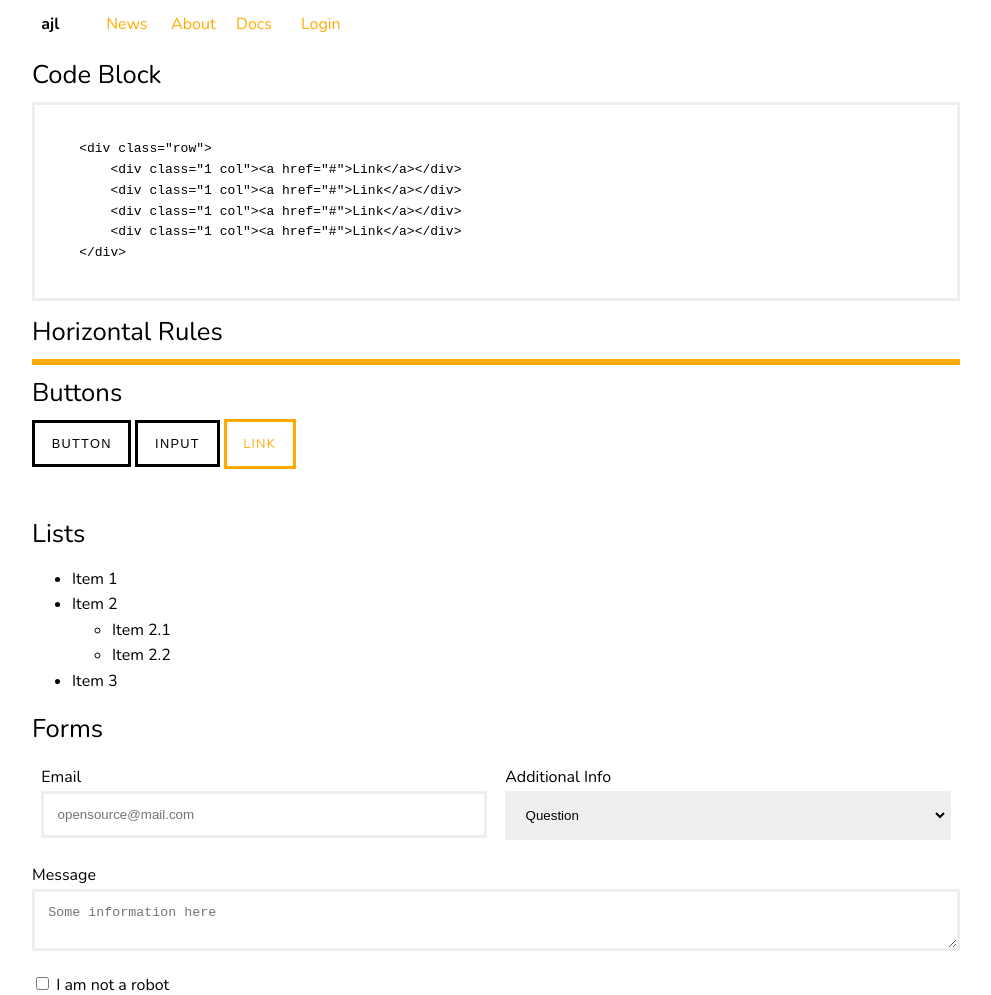
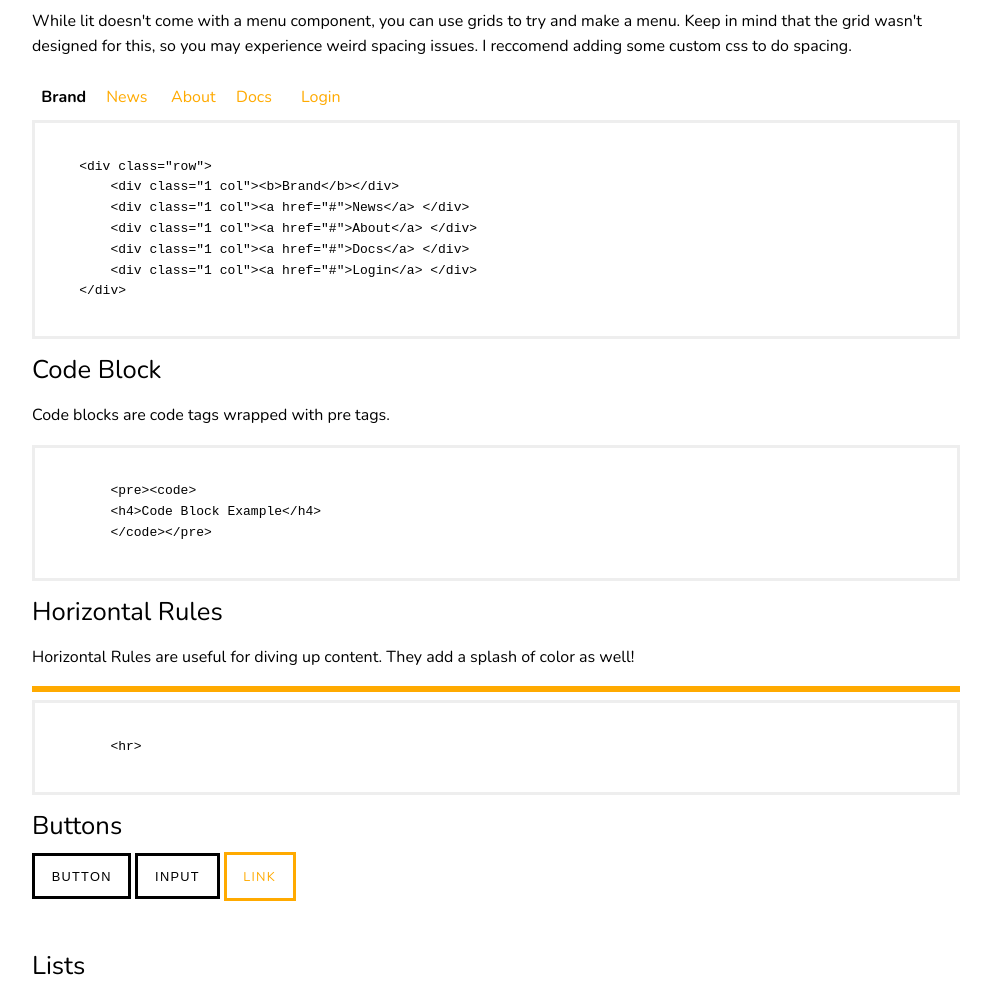
Before and after one commit to ajusa/lit, a website: page index.html in a window 1280 px wide. Shown: the part 2067-3062 px from the top of the page, without its empty margins (144-1135 px from the left). Drawn offline with nearby package versions, Linux system fonts and the light colour scheme.

Commit message:
more documentation

```diff
--- a/index.html
+++ b/index.html
@@ -85,7 +85,7 @@
     <h5>Heading</h5>
     <h6>Heading</h6>
     <p>This is a paragraph. The font family is <a href="https://fonts.google.com/specimen/Nunito">Nunito</a>.
-    <b>Some bold text.</b> <i>Italics also looks nice.</i> You can <u>underline</u> things you feel are important. Lit has styles that override the default heading styles, including margin.</p>
+        <b>Some bold text.</b> <i>Italics also looks nice.</i> You can <u>underline</u> things you feel are important. Lit has styles that override the default heading styles, including margin.</p>
     <pre><code>
     &lt;h1&gt;Heading&lt;/h1&gt;
     &lt;h2&gt;Heading&lt;/h2&gt;
@@ -99,24 +99,36 @@
     Lit has styles that override the default heading styles, including margin.&lt;/p&gt;
     </code></pre>
     <h4>Menu</h4>
+    <p>While lit doesn't come with a menu component, you can use grids to try and make a menu. Keep in mind that the grid wasn't designed for this, so you may experience weird spacing issues. I reccomend adding some custom css to do spacing.</p>
     <div class="row">
-        <div class="1 col"><b>ajl</b></div>
+        <div class="1 col"><b>Brand</b></div>
         <div class="1 col"><a href="#">News</a> </div>
         <div class="1 col"><a href="#">About</a> </div>
         <div class="1 col"><a href="#">Docs</a> </div>
         <div class="1 col"><a href="#">Login</a> </div>
     </div>
-    <h4>Code Block</h4>
     <pre><code>
     &lt;div class=&quot;row&quot;&gt;
-        &lt;div class=&quot;1 col&quot;&gt;&lt;a href=&quot;#&quot;&gt;Link&lt;/a&gt;&lt;/div&gt;
-        &lt;div class=&quot;1 col&quot;&gt;&lt;a href=&quot;#&quot;&gt;Link&lt;/a&gt;&lt;/div&gt;
-        &lt;div class=&quot;1 col&quot;&gt;&lt;a href=&quot;#&quot;&gt;Link&lt;/a&gt;&lt;/div&gt;
-        &lt;div class=&quot;1 col&quot;&gt;&lt;a href=&quot;#&quot;&gt;Link&lt;/a&gt;&lt;/div&gt;
+        &lt;div class=&quot;1 col&quot;&gt;&lt;b&gt;Brand&lt;/b&gt;&lt;/div&gt;
+        &lt;div class=&quot;1 col&quot;&gt;&lt;a href=&quot;#&quot;&gt;News&lt;/a&gt; &lt;/div&gt;
+        &lt;div class=&quot;1 col&quot;&gt;&lt;a href=&quot;#&quot;&gt;About&lt;/a&gt; &lt;/div&gt;
+        &lt;div class=&quot;1 col&quot;&gt;&lt;a href=&quot;#&quot;&gt;Docs&lt;/a&gt; &lt;/div&gt;
+        &lt;div class=&quot;1 col&quot;&gt;&lt;a href=&quot;#&quot;&gt;Login&lt;/a&gt; &lt;/div&gt;
     &lt;/div&gt;</code>
     </pre>
+    <h4>Code Block</h4>
+    <p>Code blocks are code tags wrapped with pre tags.</p>
+    <pre><code>
+        &lt;pre&gt;&lt;code&gt;
+        &lt;h4&gt;Code Block Example&lt;/h4&gt;
+        &lt;/code&gt;&lt;/pre&gt;
+    </code></pre>
     <h4>Horizontal Rules</h4>
+    <p>Horizontal Rules are useful for diving up content. They add a splash of color as well!</p>
     <hr>
+    <pre><code>
+        &lt;hr&gt;
+    </code></pre>
     <h4>Buttons</h4>
     <div>
         <button class="btn">Button</button>
```
